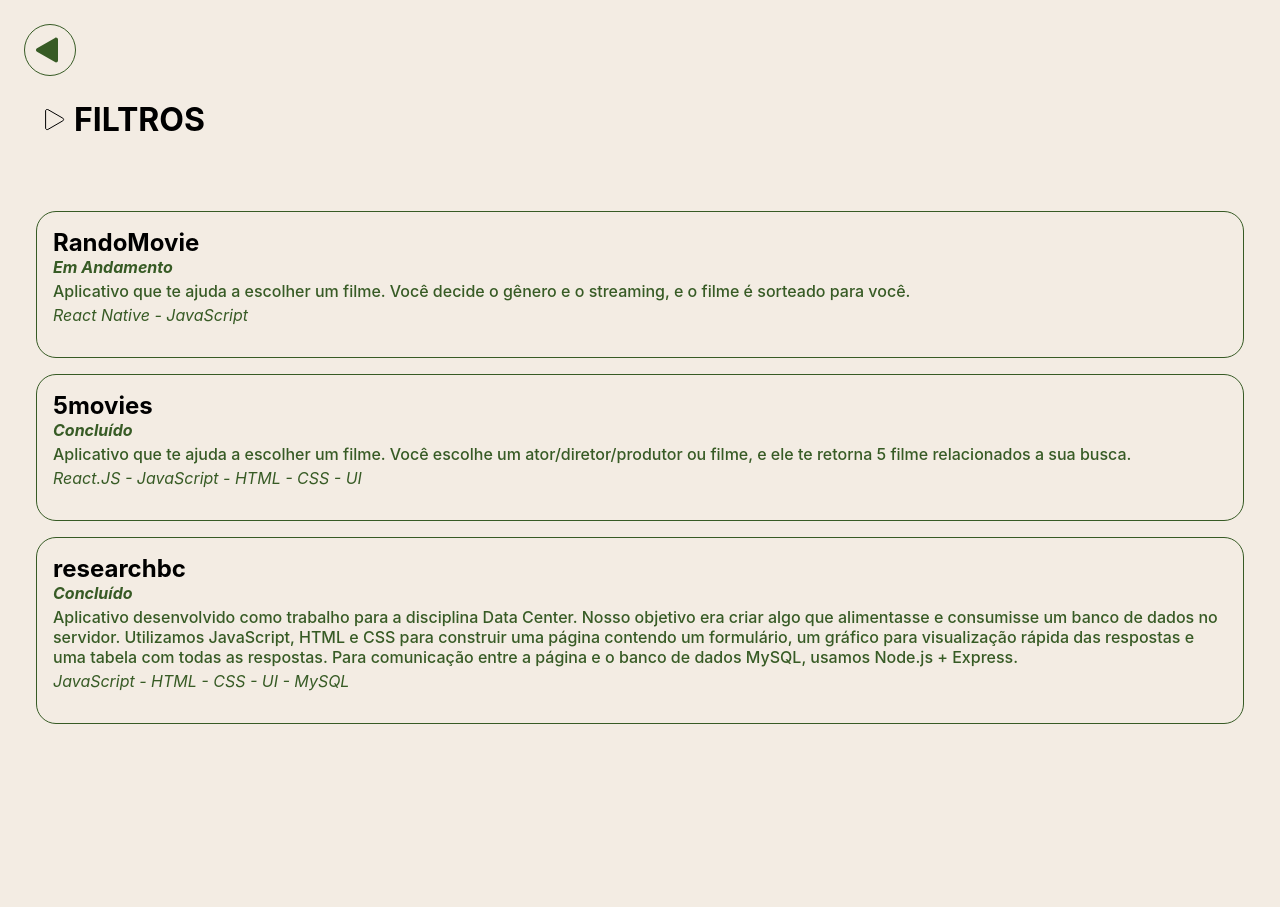
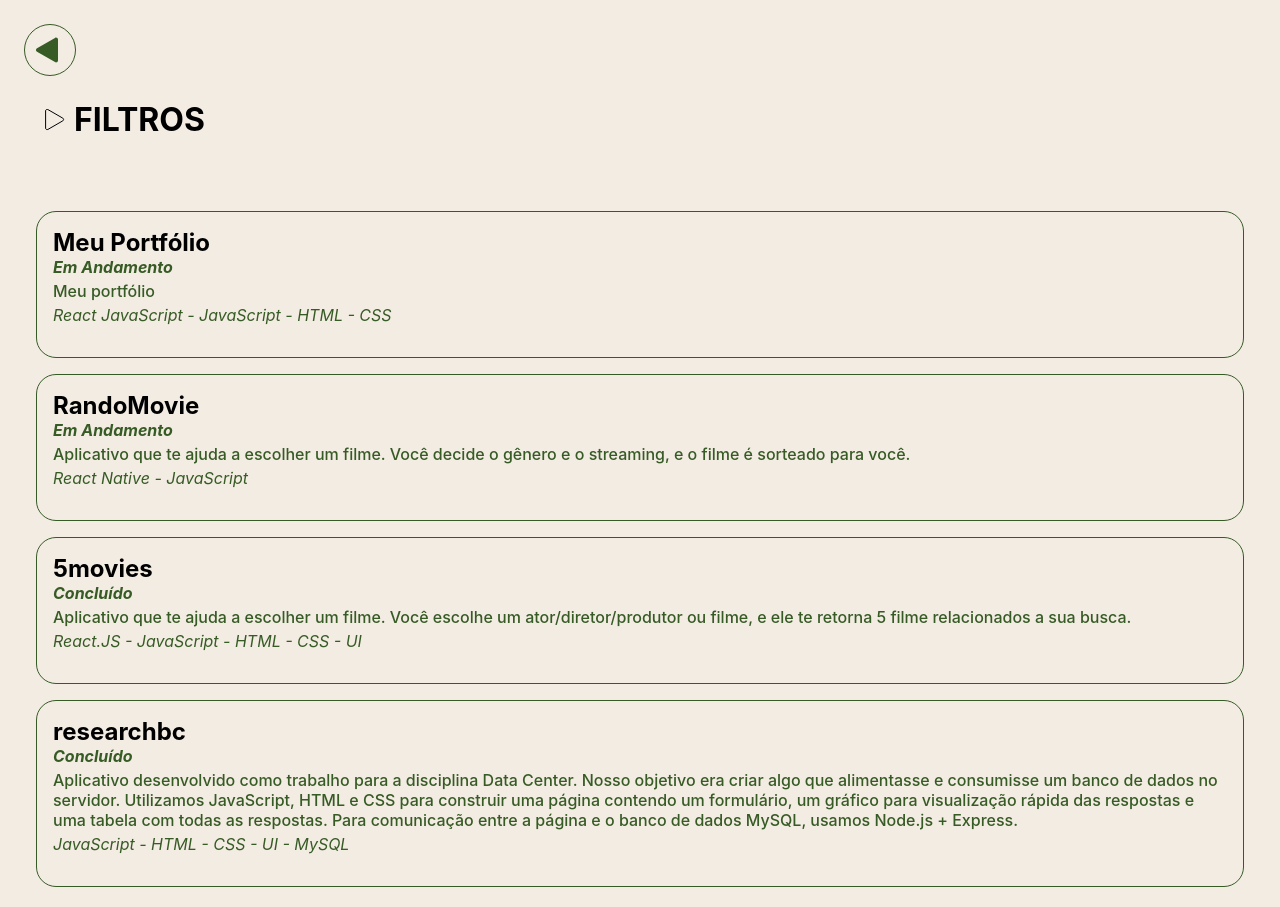
Before and after one commit to salanmato/my-portfolio, a React (Create React App) app: page /library in a window 1280 px wide. Before the commit the page ends 800 px from the top, so only its background shows below. Built offline with nearby package versions, Linux system fonts and the light colour scheme.

Commit message:
add new project and put project image off

```diff
--- a/src/components/Library/Items/Item/index.js
+++ b/src/components/Library/Items/Item/index.js
@@ -1,7 +1,6 @@
 import './index.css'
 import { Link, useLocation } from 'react-router-dom';
 import returnArrowSVG from '../../../../images/return-arrow.svg'
-
 const Item = () => {
     const location = useLocation()
     const project = location.state.project
@@ -15,7 +14,7 @@
                 <p className='project-tags'>{project.tags.join(' - ')}</p>
                 <h6 className='project-status'>{project.status}</h6>
                 <h4 className='project-description'>{project.description}</h4>
-                {project.image && <img src={project.image} className='project-img' />}
+                {/*project.image && <img src={project.image} className='project-img' />*/}
 
                 {project.links.github && <p  ><a className='project-links' href={project.links.github}>Github: {project.links.github} </a></p>}
                 {project.links.site && <p > <a href={project.links.site} className='project-links'>Projeto: {project.links.site}</a></p>}
--- a/src/components/Library/Items/projectsList.js
+++ b/src/components/Library/Items/projectsList.js
@@ -1,9 +1,20 @@
 
 const projectsList = [
     {
+        title: 'Meu Portfólio',
+        status: 'Em Andamento',
+        image: ``,
+        description: 'Meu portfólio',
+        links: {
+            site: 'https://salanmato.vercel.app/',
+            github: 'https://github.com/salanmato/myportfolio'
+        },
+        tags: ["React JavaScript", 'JavaScript', 'HTML', 'CSS']
+    },
+    {
         title: 'RandoMovie',
         status: 'Em Andamento',
-        image: `images/RandoMovie-image.jpg`,
+        image: `./images/RandoMovie.jpg`,
         description: 'Aplicativo que te ajuda a escolher um filme.\nVocê decide o gênero e o streaming, e o filme é sorteado para você.',
         links: {
             site: '',
```
